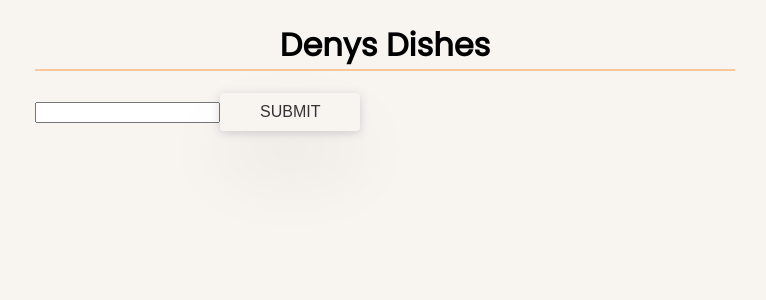
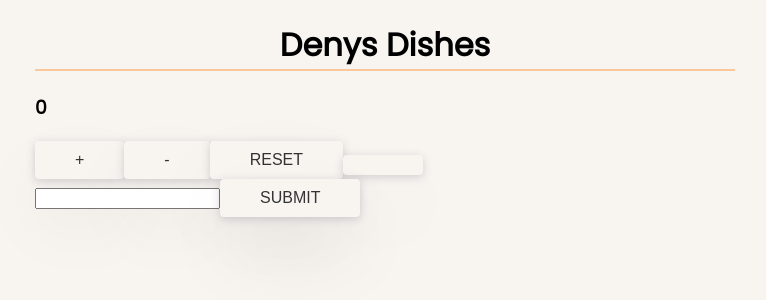
Before and after one commit to DenisRebenok/hooks-starter, a React (Create React App) app: page / in a window 1280 px wide. Shown: the top 300 px of the page, without its empty margins (255-1021 px from the left). Built offline with nearby package versions, Linux system fonts and the light colour scheme.

Commit message:
Advanced State Management With useReducer

```diff
--- a/src/App.js
+++ b/src/App.js
@@ -1,6 +1,7 @@
 import React, { useState, useEffect, useRef, createContext } from 'react';
 import useTitleInput from './hooks/useTitleInput';
 import Toggle from './Toggle';
+import Counter from './Counter';
 
 export const UserContext = createContext();
 
@@ -15,6 +16,7 @@
           Denys Dishes
         </h1>
         <Toggle />
+        <Counter />
         <form
           onSubmit={e => {
             e.preventDefault();
--- /dev/null
+++ b/src/Counter.js
@@ -0,0 +1,37 @@
+import React, { useReducer } from 'react';
+
+const initialState = { count: 0 };
+
+function reducer(state, action) {
+  switch (action.type) {
+    case 'add':
+      return {
+        count: state.count + action.value
+      };
+    case 'minus':
+      return {
+        count: state.count - 1
+      };
+    case 'reset':
+      return {
+        count: initialState.count
+      };
+    default:
+      throw new Error();
+  }
+}
+
+const Counter = () => {
+  const [state, dispatch] = useReducer(reducer, initialState);
+  return (
+    <div>
+      <h3>{state.count}</h3>
+      <button onClick={() => dispatch({ type: 'add', value: 10 })}>+</button>
+      <button onClick={() => dispatch({ type: 'minus' })}>-</button>
+      <button onClick={() => dispatch({ type: 'reset' })}>Reset</button>
+      <button />
+    </div>
+  );
+};
+
+export default Counter;
```
